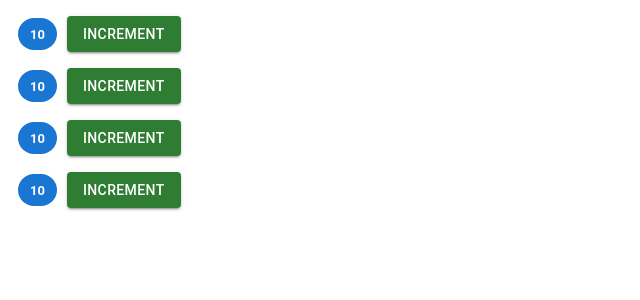
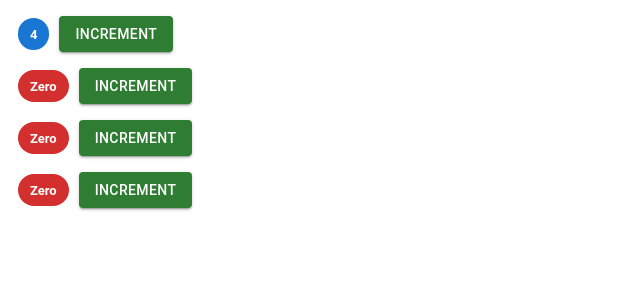
Before and after one commit to BCFCODE/MRT, a React (Vite) app: page / in a window 1280 px wide. Shown: the top 300 px of the page, without its empty margins (0-640 px from the left). Built offline with nearby package versions, Linux system fonts and the light colour scheme.

Commit message:
4.3- Passing Data to Components

```diff
--- a/src/components/Counter.tsx
+++ b/src/components/Counter.tsx
@@ -2,9 +2,12 @@ import React, { Component } from "react";
 import { Box, Button, Chip } from "@mui/material";
 import { CSSProperties } from "@mui/material/styles/createMixins";
 
-export interface ICounterProps {}
+export interface ICounterProps {
+  value: number;
+  selected?: boolean;
+}
 export interface ICounterState {
-  count: number;
+  value: number;
 }
 
 const chipStyles: CSSProperties = {
@@ -13,14 +16,13 @@ const chipStyles: CSSProperties = {
 };
 class Counter extends Component<ICounterProps, ICounterState> {
   state = {
-    count: 10,
+    value: this.props.value,
     tags: ["tag1", "tag2", "tag3"],
   };
 
-  handleIncrement = (newValue: string) => {
-    console.log(newValue);
-    this.setState(({ count }) => ({
-      count: count + 1,
+  handleIncrement = () => {
+    this.setState(({ value }) => ({
+      value: value + 1,
     }));
   };
 
@@ -31,9 +33,7 @@ class Counter extends Component<ICounterProps, ICounterState> {
       <Box>
         <Chip style={chipStyles} label={chipText} color={chipColor}></Chip>
         <Button
-          onClick={() =>
-            this.handleIncrement("New value passed as an argument")
-          }
+          onClick={this.handleIncrement}
           variant="contained"
           color="success"
           type="button"
@@ -45,14 +45,14 @@ class Counter extends Component<ICounterProps, ICounterState> {
   }
 
   private chipData() {
-    const { count } = this.state;
+    const { value: count } = this.state;
     const chipText = this.formatCount();
     const chipColor = (count > 0 ? "primary" : "error") as "primary" | "error";
     return { chipText, chipColor };
   }
 
   formatCount() {
-    const { count } = this.state;
+    const { value: count } = this.state;
     return count === 0 ? "Zero" : count;
   }
 }
--- a/src/components/Counters.tsx
+++ b/src/components/Counters.tsx
@@ -2,7 +2,9 @@ import React, { Component } from "react";
 import { Counter } from "./Counter";
 
 export interface ICountersProps {}
-export interface ICountersState {}
+export interface ICountersState {
+  counters: { id: number; value: number }[];
+}
 
 class Counters extends Component<ICountersProps, ICountersState> {
   state = {
@@ -19,7 +21,7 @@ class Counters extends Component<ICountersProps, ICountersState> {
     return (
       <>
         {counters.map((counter) => (
-          <Counter key={counter.id} />
+          <Counter key={counter.id} value={counter.value} />
         ))}
       </>
     );
```
